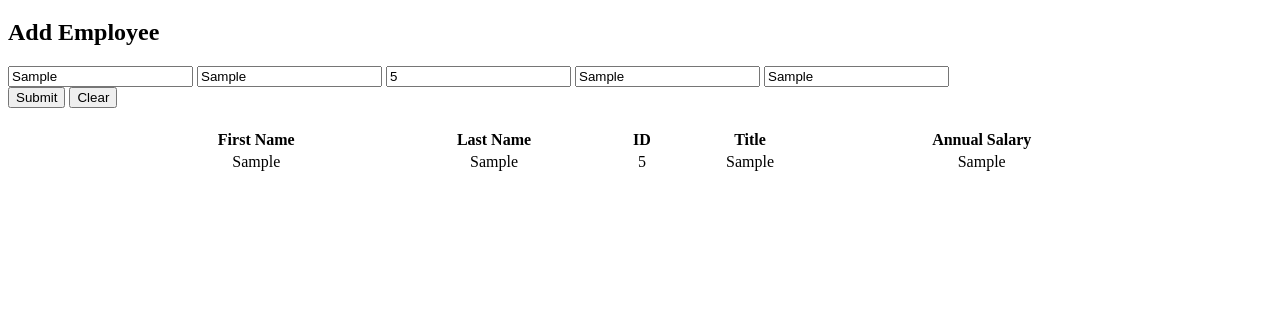
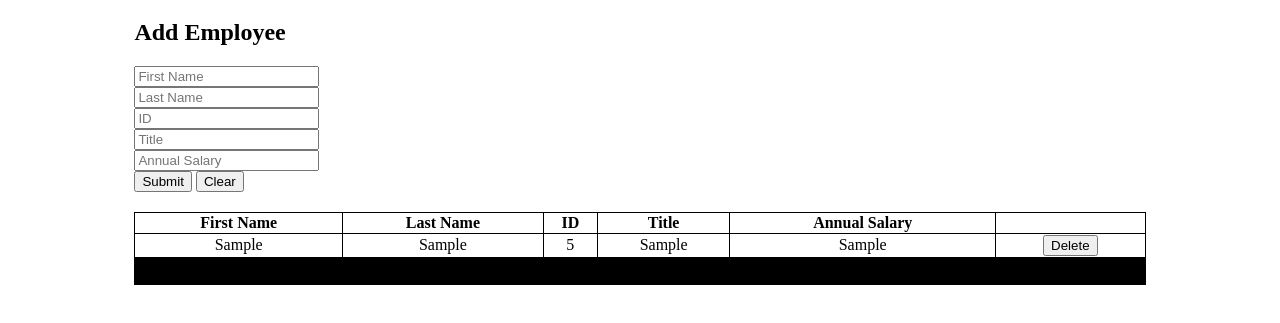
Before and after one commit to davidVetter/weekend_jQuery_salary_calculator, a plain HTML site: page index.html in a window 1280 px wide. Both pictures are taken after typing "Sample", "Sample", "5", "Sample", "Sample" into the empty fields and a click on the button "Submit". Shown: the part 61-384 px from the top of the page. Drawn offline with Linux system fonts and the light colour scheme.

Commit message:
added delete button to row, added a footer row, button column does show until a button is added

```diff
--- a/index.html
+++ b/index.html
@@ -11,33 +11,40 @@
 </head>
 <body>
     <h1>Salary Calculator</h1>
+    <div id="mainDiv">
     <h2>Add Employee</h2>
-    <div>
+    <div id="inputBox">
         <input id="fNameInput" type="text" placeholder="First Name">
         <input id="lNameInput" type="text" placeholder="Last Name">
         <input id="idNumInput" type="number" placeholder="ID">
         <input id="titleInput" type="text" placeholder="Title">
         <input id="annualSalaryInput" type="text" placeholder="Annual Salary">
     </div>
-    <button id="submitBtn">Submit</button>
-    <button id="clearBtn">Clear</button>
+    <button class="formBtn" id="submitBtn">Submit</button>
+    <button class="formBtn" id="clearBtn">Clear</button>
     <h2 id="Employee"></h2>
     <div id="tableDiv">
     <table id="employeeTable">
         <thead id="tableHead">
-            <tr>
+            <tr id="tableHeadRow">
                 <th>First Name</th>
                 <th>Last Name</th>
                 <th>ID</th>
                 <th>Title</th>
                 <th>Annual Salary</th>
-                <th></th>
+                <!-- <th id="buttonField"></th> -->
             </tr>
         </thead>
         <tbody id="employeeTableBody">
 
         </tbody>
+        <tfoot>
+            <trow id="footerRow">
+                <td class="footerDetail" colspan="6"></td>
+            </trow>
+        </tfoot>
     </table>
+    </div>
     </div>
 </body>
 </html>
--- a/script.js
+++ b/script.js
@@ -7,6 +7,10 @@ function onReady() {
         getVals();
     })
     $('#clearBtn').hide();
+    $('#clearBtn').on('click', () => {
+        $('#employeeTableBody').empty();
+        clearInputs();
+    });
 }
 
 function getVals() {
@@ -22,7 +26,17 @@ function getVals() {
 addToTable = (firstName, lastName, empId, emptTitle, annualSalary) => {
     if (firstRun) {
         $('#clearBtn').show();
+        $('#tableHeadRow').append(`<th id="buttonField"></th>`);
         firstRun = false;
     }
-    $('#employeeTableBody').append(`<tr><td>${firstName}</td><td>${lastName}</td><td>${empId}</td><td>${emptTitle}</td><td>${annualSalary}</td></tr>`)
+    clearInputs();
+    $('#employeeTableBody').append(`<tr class="tableRows"><td>${firstName}</td><td>${lastName}</td><td>${empId}</td><td>${emptTitle}</td><td>${annualSalary}</td><td><button class="deleteBtn">Delete</button></td></tr>`)
 }
+
+clearInputs = () => {
+    firstName = $('#fNameInput').val('');
+    lastName = $('#lNameInput').val('');
+    empId = $('#idNumInput').val('');
+    empTitle  = $('#titleInput').val('');
+    annualSalary = $('#annualSalaryInput').val('');
+};
--- a/style.css
+++ b/style.css
@@ -1,12 +1,43 @@
 #employeeTable {
+    width: 100%;
+    border: 1px solid black;
+    border-collapse: collapse;
+}
+
+#mainDiv {
     width: 80%;
+    margin-right: auto;
+    margin-left: auto;
+
+
+}
+
+#inputBox {
+    display: flex;
+    flex-direction: column;
+    width: fit-content;
 }
 
 #tableDiv {
-    display: flex;
-    justify-content: center;
+    margin-right: auto;
+    margin-left: auto;
 }
 
 #employeeTableBody {
     text-align: center;
+    border-collapse: collapse;
 }
+
+.footerDetail {
+    background-color: black;
+    border-collapse: collapse;
+    height: 3vh;
+}
+
+th {
+    border: 1px solid black;
+}
+
+td {
+    border: 1px solid black;
+}
```
